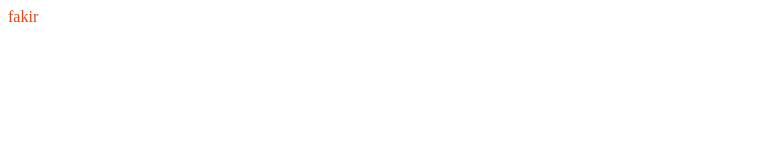
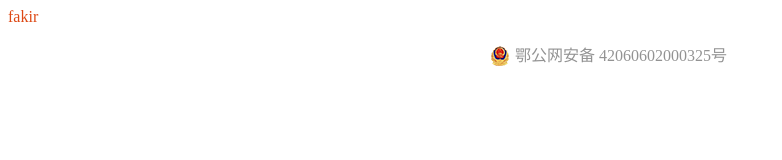
Before and after one commit to xFakir/xFakir.github.io, a plain HTML site: page index.html in a window 1280 px wide. Shown: the whole page, without its empty margins (0-782 px from the left). Drawn offline with Linux system fonts and the light colour scheme.

Commit message:
Update index.html

```diff
--- a/index.html
+++ b/index.html
@@ -47,5 +47,10 @@
       <span class="blink">fakir</span>
     </div>
     <!-- built files will be auto injected -->
+
+    		 	<div style="width:300px;margin:0 auto; padding:20px 0;">
+		 		<a target="_blank" href="http://www.beian.gov.cn/portal/registerSystemInfo?recordcode=42060602000325" style="display:inline-block;text-decoration:none;height:20px;line-height:20px;"><img src="https://github.com/xfakir/xfakir.github.io/blob/master/beian.png" style="float:left;"/><p style="float:left;height:20px;line-height:20px;margin: 0px 0px 0px 5px; color:#939393;">鄂公网安备 42060602000325号</p></a>
+		 	</div>
+
   </body>
 </html>
```
